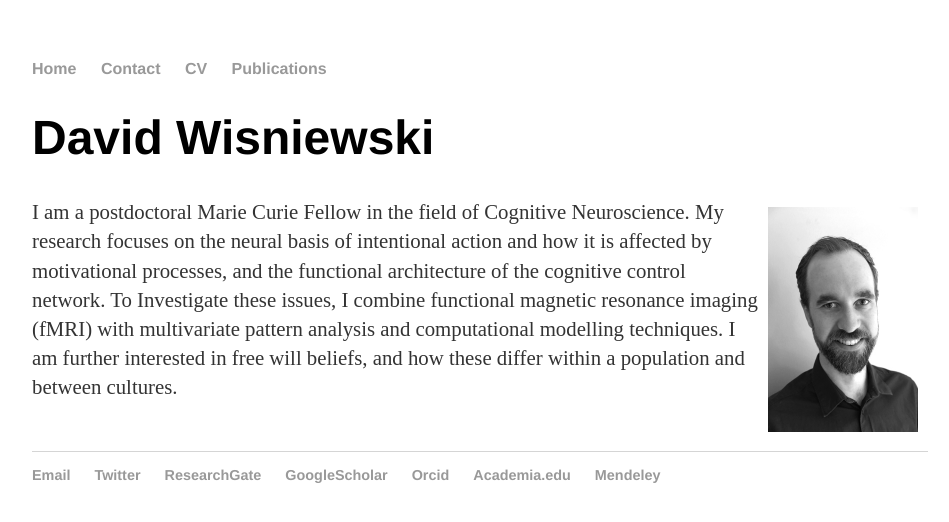
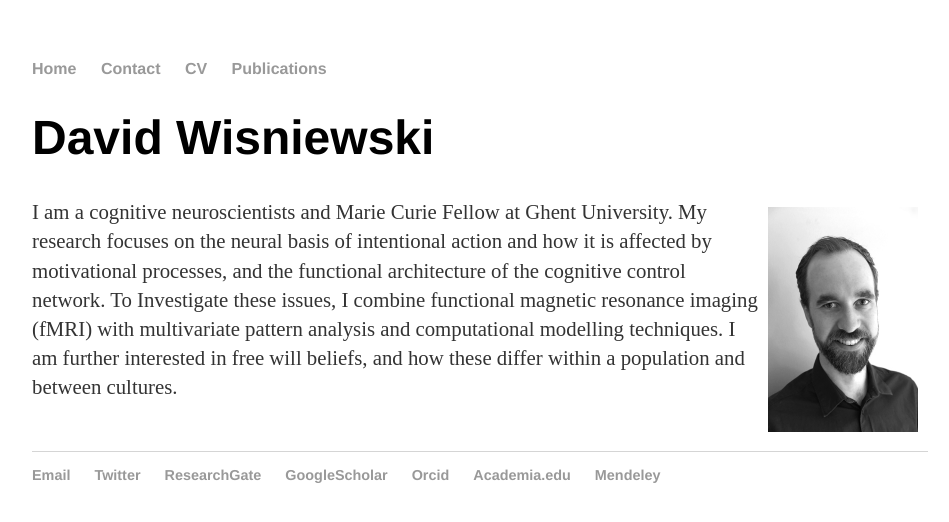
Before and after one commit to davidwisniewski/davidwisniewski.github.io, a Jekyll site: the page built from index.html, in a window 1280 px wide. Shown: the top 522 px of the page, without its empty margins (160-1109 px from the left). Built offline with Jekyll 4.4.1, drawn with Linux system fonts in a browser that asks for light colours.

Commit message:
smallchange on landing page

```diff
--- a/index.html
+++ b/index.html
@@ -6,7 +6,7 @@ title: David Wisniewski
 	<h1>David Wisniewski</h1>
 	<img title="David Wisniewski" style="margin: 10px; float: right;" alt="Photo of David Wisniewski" src="/images/David_Wisniewski_300x450_BW.jpg" width="150" height="225" />
 	<p>
-	I am a postdoctoral Marie Curie Fellow in the field of Cognitive Neuroscience. My research focuses on the neural basis of intentional action and
+	I am a cognitive neuroscientists and Marie Curie Fellow at Ghent University. My research focuses on the neural basis of intentional action and
 	how it is affected by motivational processes, and the functional architecture of the cognitive control network. To Investigate these issues,
 	I combine functional magnetic resonance imaging (fMRI) with multivariate pattern analysis and computational modelling techniques.
 	I am further interested in free will beliefs, and how these differ within a population and between cultures.
```
